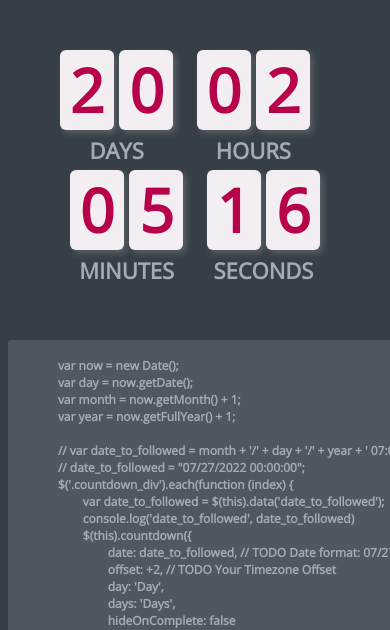
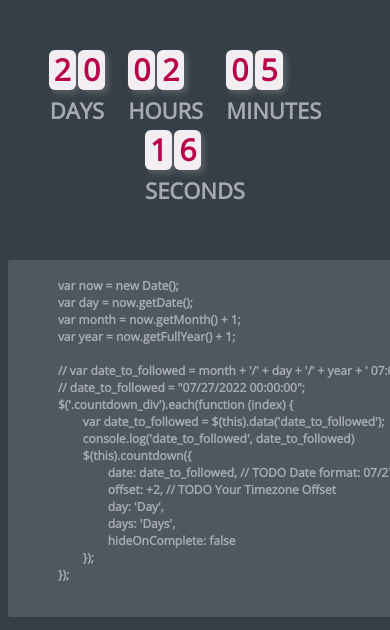
Before and after one commit to polodev/customized-count-down-clock, a plain HTML site: page demo/index.html in a window 390 px wide. Shown: the top 630 px of the page. Drawn offline with nearby package versions, Linux system fonts and the light colour scheme.

Commit message:
updated countdown

```diff
--- a/demo/index.html
+++ b/demo/index.html
@@ -2,6 +2,7 @@
 <html lang="en">
 <head>
 	<meta charset="UTF-8">
+	<meta name="viewport" content="width=device-width, initial-scale=1.0">
 	<title>jQuery Countdown Clock Plugin</title>
 	<link type="text/css" href="demo.css" rel="stylesheet">
 	<link type="text/css" href="../jquery.countdown.css" rel="stylesheet">
--- a/jquery.countdown.css
+++ b/jquery.countdown.css
@@ -18,6 +18,12 @@ ul.countdown_div li span.digit_content {
 	font-weight:  bold;
 	display: flex;
 }
+@media screen and (max-width: 768px) {
+	ul.countdown_div li span.digit_content {
+		font-size: 30px;
+		line-height: 30px;
+	}
+}
 ul.countdown_div li span.digit_content .digit_content_element{
 	display: inline-block;
 	padding: 10px;
@@ -26,7 +32,12 @@ ul.countdown_div li span.digit_content .digit_content_element{
 	color:  #b7014a;
 	box-shadow: 0 1px 6px rgb(0 0 0 / 3%);
 	filter:  drop-shadow(.2rem .2rem .2rem rgba(136,136,136,.5));
-	margin-right:  5px;
+	margin-right:  2px;
+}
+@media screen and (max-width: 768px) {
+	ul.countdown_div li span.digit_content .digit_content_element{
+		padding:  5px;
+	}
 }
 ul.countdown_div li span.digit_content .digit_content_element:last-child{
 	margin-right:  0;
```
Also changed, not shown: jquery.countdown.min.js (deleted).
